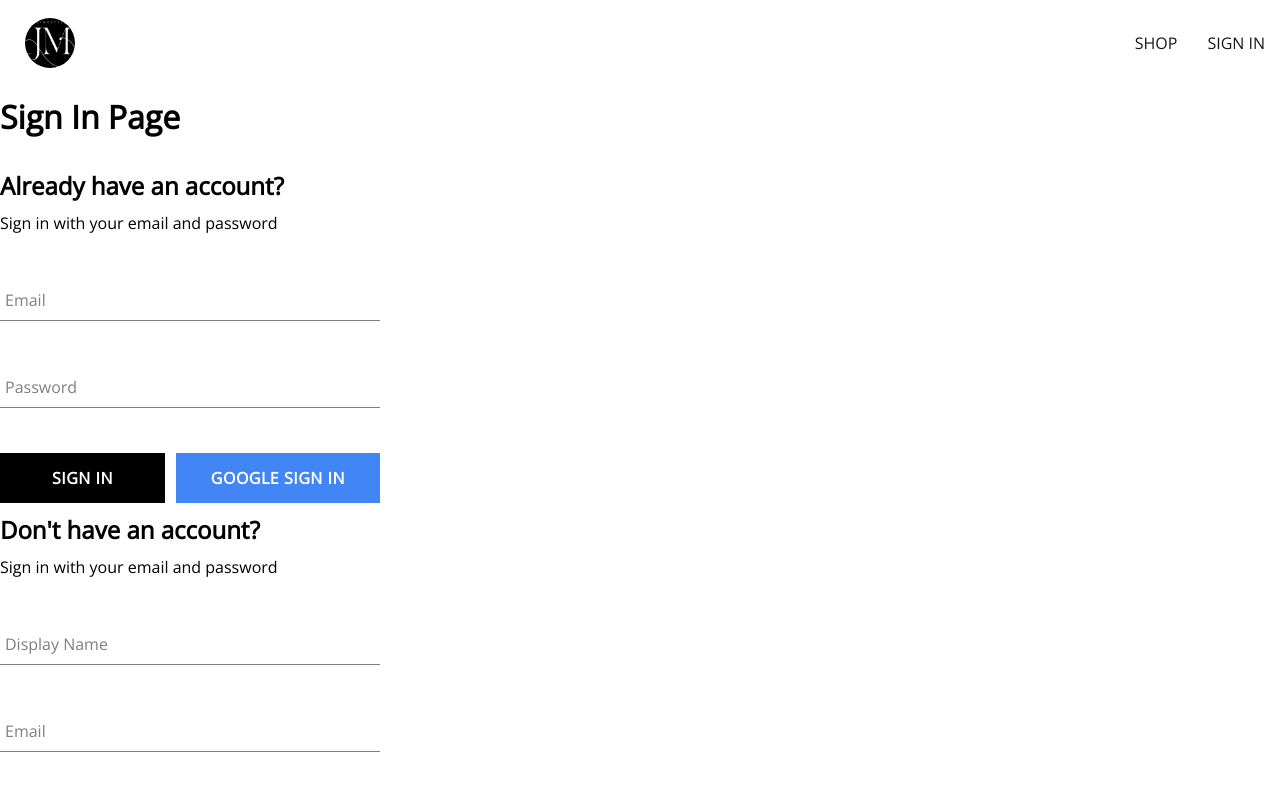
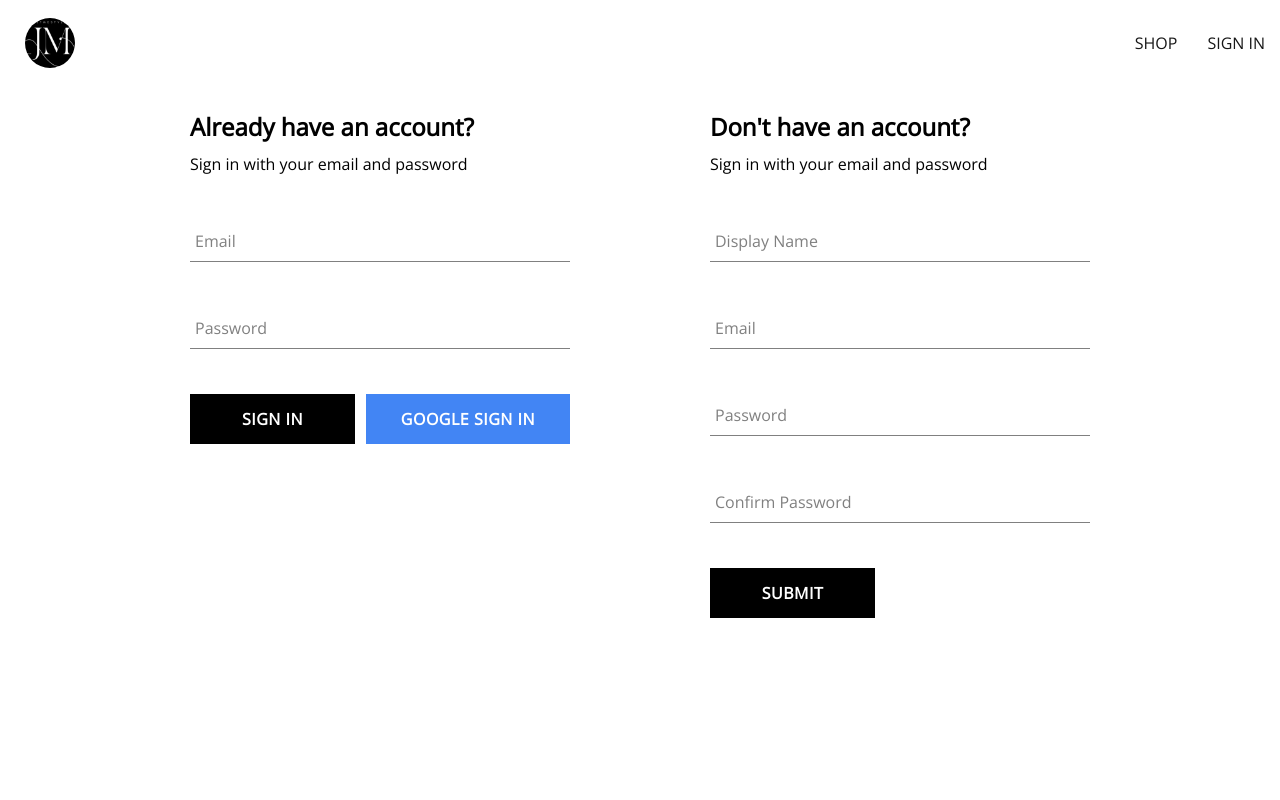
Before and after one commit to chiefEbube/justmestyles, a React (Create React App) app: page /auth in a window 1280 px wide. Shown: the top 800 px of the page. Built offline with nearby package versions, Linux system fonts and the light colour scheme; a web font is replaced by a local one.

Commit message:
added styles to authentication route

```diff
--- a/src/App.js
+++ b/src/App.js
@@ -1,7 +1,7 @@
 import { Routes, Route } from "react-router-dom";
 import Home from "./routes/home/home.component";
 import Navigation from "./routes/navigation/navigaton.component";
-import Authentication from "./routes/authentication/authentication";
+import Authentication from "./routes/authentication/authentication.components";
 
 const Shop = () => {
     return (
--- a/src/components/sign-in-form/sign-in-form.component.jsx
+++ b/src/components/sign-in-form/sign-in-form.component.jsx
@@ -36,7 +36,16 @@
             console.log(response)
             resetFormFields()
         } catch (error) {
-            console.log("user creation encountered an error", error)
+            switch (error.code) {
+                case 'auth/wrong-password':
+                    alert('incorrect password for email')
+                    break
+                case 'auth/user-not-found':
+                    alert('no user associated with this email')
+                    break
+                default:
+                    console.log(error)
+            }
         }
     }
 
@@ -74,7 +83,7 @@
 
                 <div className="buttons-container">
                     <Button type="submit">Sign in</Button>
-                    <Button buttonType="google" onClick={signInWithGoogle}>Google Sign in</Button>
+                    <Button type="button" buttonType="google" onClick={signInWithGoogle}>Google Sign in</Button>
                 </div>
 
             </form>
--- a/src/routes/authentication/authentication.jsx
+++ b/src/routes/authentication/authentication.components.jsx
@@ -1,10 +1,11 @@
 import SignUpForm from "../../components/sign-up-form/sign-up-form.component";
 import SignInForm from "../../components/sign-in-form/sign-in-form.component";
 
+import './authentication.styles.css'
+
 const Authentication = () => {
     return (
-        <div>
-            <h1>Sign In Page</h1>
+        <div className="authentication-container">
             <SignInForm/>
             <SignUpForm/>
         </div>
--- /dev/null
+++ b/src/routes/authentication/authentication.styles.css
@@ -0,0 +1,6 @@
+.authentication-container{
+    display: flex;
+    justify-content: space-between;
+    width: 900px;
+    margin: 30px auto;
+}
```
